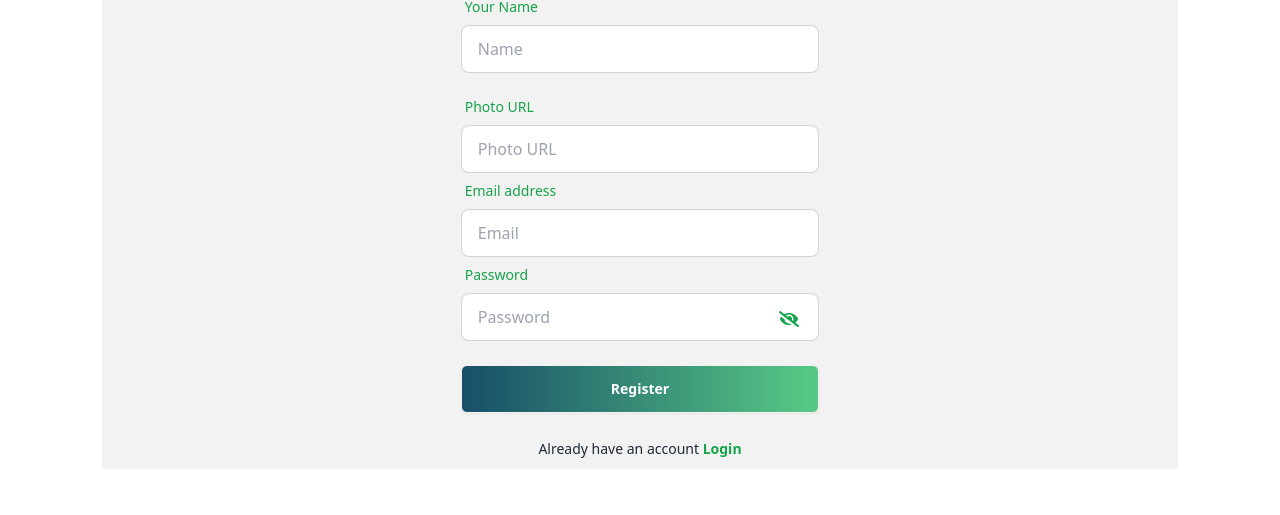
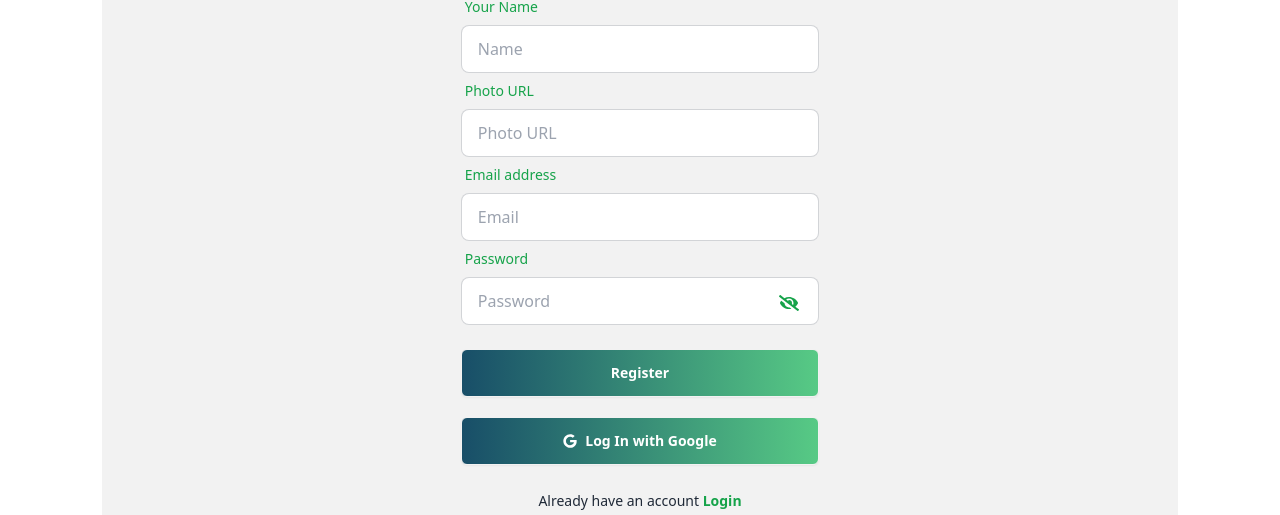
Before and after one commit to sayed725/GREEN-EDVENTURES, a React (Vite) app: page /auth/register in a window 1280 px wide. Shown: the part 247-762 px from the top of the page. Built offline with nearby package versions, Linux system fonts and the light colour scheme; no server answers.

Commit message:
added register password validation

```diff
--- a/src/Components/Navbar.jsx
+++ b/src/Components/Navbar.jsx
@@ -58,7 +58,7 @@ const Navbar = () => {
         <div className="navbar-end">
         <div className="login flex gap-2 items-center">
           <div className=" ">
-          {user && user?.email ? (
+          {user && user?.email && user?.photoURL ? (
             // <div className="flex gap-2 relative">
             //   <img className="w-[60px] rounded-full" src={user?.photoURL} alt="" />
 
@@ -75,7 +75,7 @@ const Navbar = () => {
         className="w-[50px] h-[50px] rounded-full border-2 border-green-600 cursor-pointer"
       />
 
-      <div className="absolute bottom-0 right-[60px] bg-black text-white text-sm font-medium py-1 px-2 rounded shadow-lg opacity-0 group-hover:opacity-100 transition-opacity duration-200">
+      <div className="absolute top-0 right-[60px] bg-black text-white text-sm font-medium py-1 px-2 rounded shadow-lg opacity-0 group-hover:opacity-100 z-50 transition-opacity duration-200">
         {user.displayName}
       </div>
     </div>
--- a/src/Pages/LogIn.jsx
+++ b/src/Pages/LogIn.jsx
@@ -1,11 +1,13 @@
 import React, { useContext, useState } from 'react';
 import { Link, useLocation, useNavigate } from 'react-router-dom';
 import { AuthContext } from '../Provider/AuthProvider';
-import { FaEye, FaEyeSlash } from 'react-icons/fa';
+import { FaEye, FaEyeSlash , FaGoogle } from 'react-icons/fa';
+import { toast, ToastContainer } from 'react-toastify';
+
 
 const Login = () => {
 
-    const { userLogIn , setUser } = useContext(AuthContext)
+    const { userLogIn , setUser, user , signInWithGoogle } = useContext(AuthContext)
     const [error , setError] = useState({})
     const [showPassword , setShowPassword] = useState(false)
 
@@ -26,8 +28,27 @@ const Login = () => {
         .then(result=>{
             const user = result.user
             setUser(user)
+
+            toast.success(`Congratulation! ${user.displayName} Login Successful`)
+
             navigate(location?.state ? location.state : "/");
 
+        })
+        .catch((err) => {
+            setError({ ...error, Login:err.code})
+            toast.error(`${err.code}`)
+
+          });
+    }
+
+    const handleGoogleSignIn=()=>{
+        signInWithGoogle()
+        .then(result => {
+            const user = result.user
+            setUser(user)
+
+            toast.success(`Congratulation! ${user.displayName} Login Successful`)
+            navigate(location?.state ? location.state : "/");
         })
         .catch((err) => {
             setError({ ...error, Login:err.code})
@@ -73,6 +94,19 @@ const Login = () => {
                         <button className="btn rounded-md text-white bg-gradient-to-r from-[#184E68] to-[#57CA85] hover:text-black">Login</button>
                     </div>
                 </form>
+
+
+
+               <div className='md:w-3/4 lg:w-1/3 mx-auto mt-5'>
+               <button onClick={handleGoogleSignIn}
+                className="w-full btn rounded-md text-white bg-gradient-to-r from-[#184E68] to-[#57CA85] hover:text-black">
+                    <FaGoogle></FaGoogle>
+                    Log In with Google
+                </button>
+               </div>
+
+
+
                 <p className="text-center mt-4 textarea-sm">Do not have an account <Link className="text-green-600 font-bold" to="/auth/register">Register</Link></p>
             </div>
         </div>
--- a/src/Pages/Register.jsx
+++ b/src/Pages/Register.jsx
@@ -1,7 +1,8 @@
 import React, { useContext, useState } from 'react';
 import { Link, useNavigate } from 'react-router-dom';
 import { AuthContext } from '../Provider/AuthProvider';
-import { FaEye, FaEyeSlash } from 'react-icons/fa';
+import { FaEye, FaEyeSlash , FaGoogle} from 'react-icons/fa';
+import { toast, ToastContainer } from 'react-toastify';
 
 
 
@@ -9,8 +10,8 @@ const Register = () => {
 
     const navigate = useNavigate()
 
-    const { createNewUser, setUser , updateUserProfile } = useContext(AuthContext)
-    const [error , setError] = useState({})
+    const { createNewUser, setUser , updateUserProfile ,  signInWithGoogle } = useContext(AuthContext)
+    const [error , setError] = useState('')
     const [showPassword , setShowPassword] = useState(false)
 
 
@@ -26,15 +27,20 @@ const Register = () => {
         const form = new FormData(e.target)
 
         const name = form.get("name")
-        if(name.length < 5){
-            setError({...error, name:'Must be 5 character or more'})
-            return;
-        }
-
 
         const photo = form.get("photo")
         const email = form.get("email")
         const password = form.get("password")
+        if (password.length < 6) {
+            setError('Password must be 6 character or more')
+            return;
+        }
+
+        const passwordRegex = /^(?=.*[a-z])(?=.*[A-Z]).*$/;
+        if (!passwordRegex.test(password)) {
+            setError('At least one uppercase, one lowercase character');
+            return;
+        }
 
         createNewUser(email,password)
         .then(result =>{
@@ -44,18 +50,30 @@ const Register = () => {
             .then(()=>{
                 navigate('/')
             })
-            .catch(err=>{
-                console.log(err)
+            .catch(error=>{
+                setError(error.code)
             })
-
+            toast.success(`Congratulation! Registration Successful`)
         })
         .catch((error) => {
             const errorCode = error.code;
-            const errorMessage = error.message
-            console.log(errorCode,errorMessage)
+            setError(errorCode)
         })
+    }
 
+    const handleGoogleSignIn=()=>{
+        signInWithGoogle()
+        .then(result => {
+            const user = result.user
+            setUser(user)
 
+            toast.success(`Congratulation! ${user.displayName} Login Successful`)
+            navigate(location?.state ? location.state : "/");
+        })
+        .catch((err) => {
+            setError({ ...error, Login:err.code})
+
+          });
     }
 
     return (
@@ -69,11 +87,6 @@ const Register = () => {
                         </label>
                         <input type="text" required name="name" placeholder="Name" className="input input-bordered" />
                     </div>
-                    {
-                        error && ( <label className="label text-sm text-red-600">
-                           {error.name}
-                        </label>)
-                    }
                     <div className="form-control">
                         <label className="label">
                             <span className="label-text text-green-600">Photo URL</span>
@@ -100,10 +113,27 @@ const Register = () => {
                         }
                     </span>
                     </div>
+                    {
+                        error && ( <label className="label text-sm text-red-600">
+                           {error}
+                        </label>)
+                    }
                     <div className="form-control mt-6">
                         <button className="btn rounded-md text-white bg-gradient-to-r from-[#184E68] to-[#57CA85] hover:text-black">Register</button>
                     </div>
                 </form>
+
+                <div className='md:w-3/4 lg:w-1/3 mx-auto mt-5'>
+               <button onClick={handleGoogleSignIn}
+                className="w-full btn rounded-md text-white bg-gradient-to-r from-[#184E68] to-[#57CA85] hover:text-black">
+                    <FaGoogle></FaGoogle>
+                    Log In with Google
+                </button>
+               </div>
+
+
+
+
                 <p className="text-center mt-4 textarea-sm">Already have an account <Link className="text-green-600 font-bold" to="/auth/login">Login</Link></p>
             </div>
         </div>
--- a/src/Provider/AuthProvider.jsx
+++ b/src/Provider/AuthProvider.jsx
@@ -1,10 +1,11 @@
-import { createUserWithEmailAndPassword, onAuthStateChanged, signInWithEmailAndPassword, signOut, updateProfile } from "firebase/auth";
+import { createUserWithEmailAndPassword, GoogleAuthProvider, onAuthStateChanged, signInWithEmailAndPassword, signInWithPopup, signOut, updateProfile } from "firebase/auth";
 import { createContext, useEffect, useState } from "react";
 import { auth } from "../FireBase/firebase.init";
 
 
 
 export const AuthContext = createContext()
+const googleProvider = new GoogleAuthProvider()
 
 const AuthProvider = ({children}) => {
     const [user, setUser] = useState(null)
@@ -22,6 +23,11 @@ const AuthProvider = ({children}) => {
     const logOut = ()=>{
         setLoading(true)
         return signOut(auth)
+    }
+
+    const signInWithGoogle =()=>{
+        setLoading(true)
+        return signInWithPopup(auth,googleProvider)
     }
 
 
@@ -56,7 +62,8 @@ const AuthProvider = ({children}) => {
         logOut,
         userLogIn,
         loading,
-        updateUserProfile
+        updateUserProfile,
+        signInWithGoogle
     }
 
 
```
